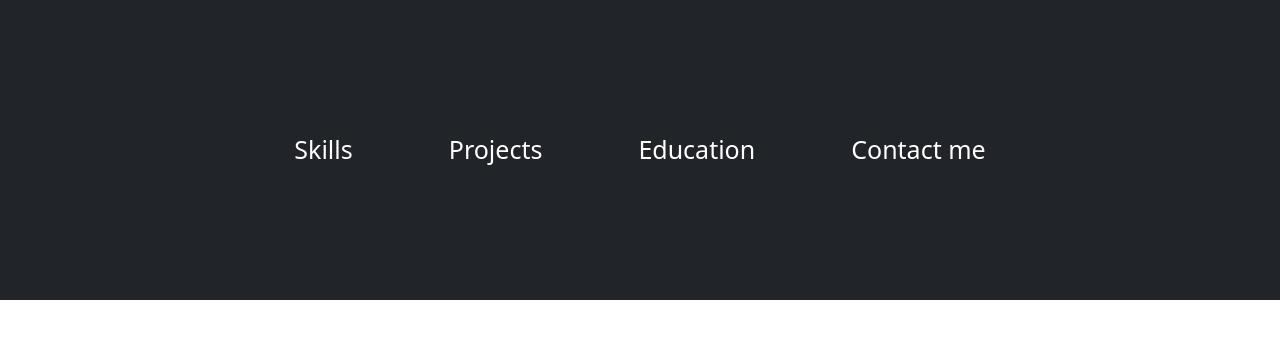
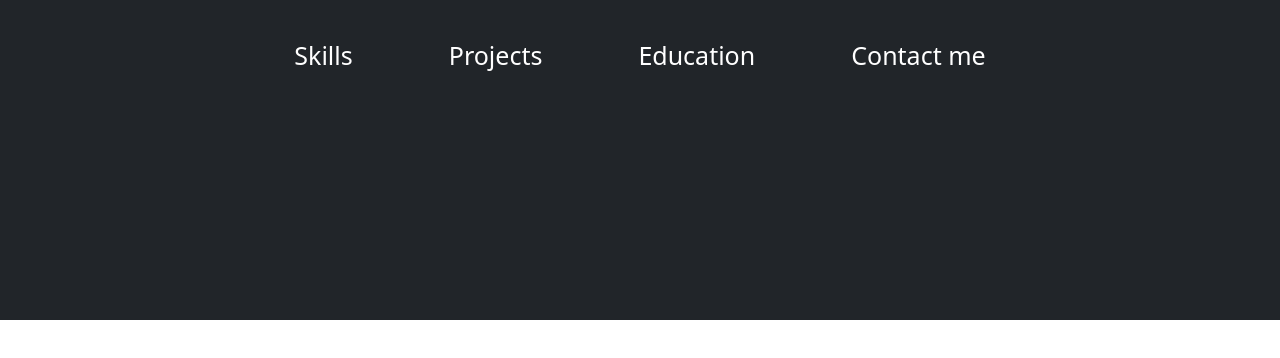
Before and after one commit to MalekRockie/port_project, a React (Create React App) app: page / in a window 1280 px wide. Shown: the top 358 px of the page. Built offline with nearby package versions, Linux system fonts and the light colour scheme.

Commit message:
Adjusted nav bar items, still need to all page label name under nav items in center

```diff
--- a/src/components/Headerpage.jsx
+++ b/src/components/Headerpage.jsx
@@ -7,17 +7,14 @@ import './css/HeaderPage.css';
 
 export default function HeaderPage() {
   return (
-    <Navbar bg="dark" expand="lg" className="navbar-container navbar-custom">
+    <Navbar bg="dark" expand="lg" className="navbar-container navbar-expand navbar-custom">
       <Container>
-        <Navbar.Toggle aria-controls="basic-navbar-nav" />
-        <Navbar.Collapse id="basic-navbar-nav">
-          <Nav className="mx-auto">
-            <Nav.Link href="#skills">Skills</Nav.Link>
-            <Nav.Link href="#projects">Projects</Nav.Link>
-            <Nav.Link href="#education">Education</Nav.Link>
-            <Nav.Link href="#contacts">Contact me</Nav.Link>
-          </Nav>
-        </Navbar.Collapse>
+            <Nav className="mx-auto pb-6" >
+              <Nav.Link href="#skills">Skills</Nav.Link>
+              <Nav.Link href="#projects">Projects</Nav.Link>
+              <Nav.Link href="#education">Education</Nav.Link>
+              <Nav.Link href="#contacts">Contact me</Nav.Link>
+            </Nav>
       </Container>
     </Navbar>
   );
--- a/src/components/css/HeaderPage.css
+++ b/src/components/css/HeaderPage.css
@@ -1,15 +1,22 @@
+
 .navbar-container {
-    height: 300px;
+    position: fixed;
+    height: 20em;
+    width:100%;
+    display: flex;
+
 }
 
 .nav-link {
     font-size: 25px;
+    color: white;
     margin: 0 40px;
-    color: white;
+    display: flex;
 }
 
-.navbar-custom .nav-link {
-    color: white;
+.pb-6,
+.py-6 {
+    padding-bottom: 13rem !important;
 }
 
 .navbar-custom .nav-link.active,
@@ -22,3 +29,7 @@
 .navbar-custom .nav-link:active {
     color: white;
 }
+
+.navbar-custom .nav {
+    justify-content: center;
+}
```
